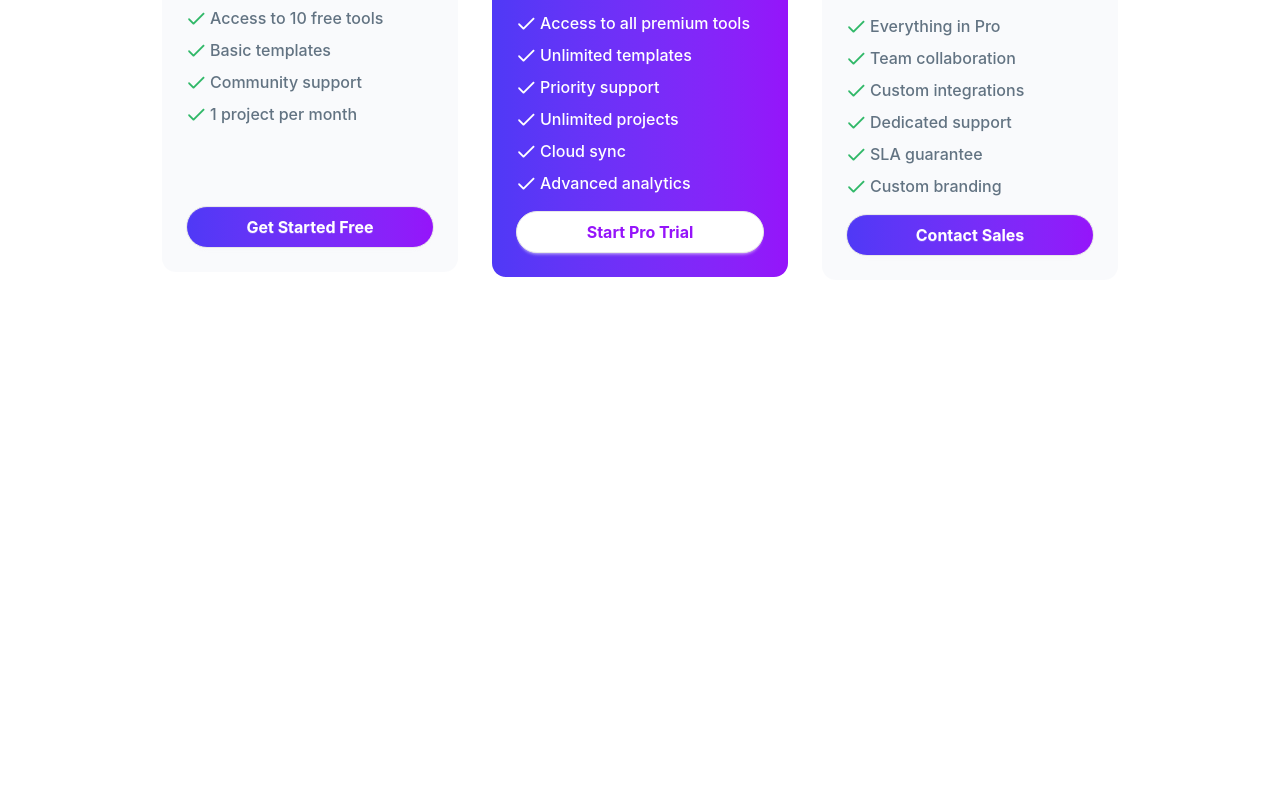
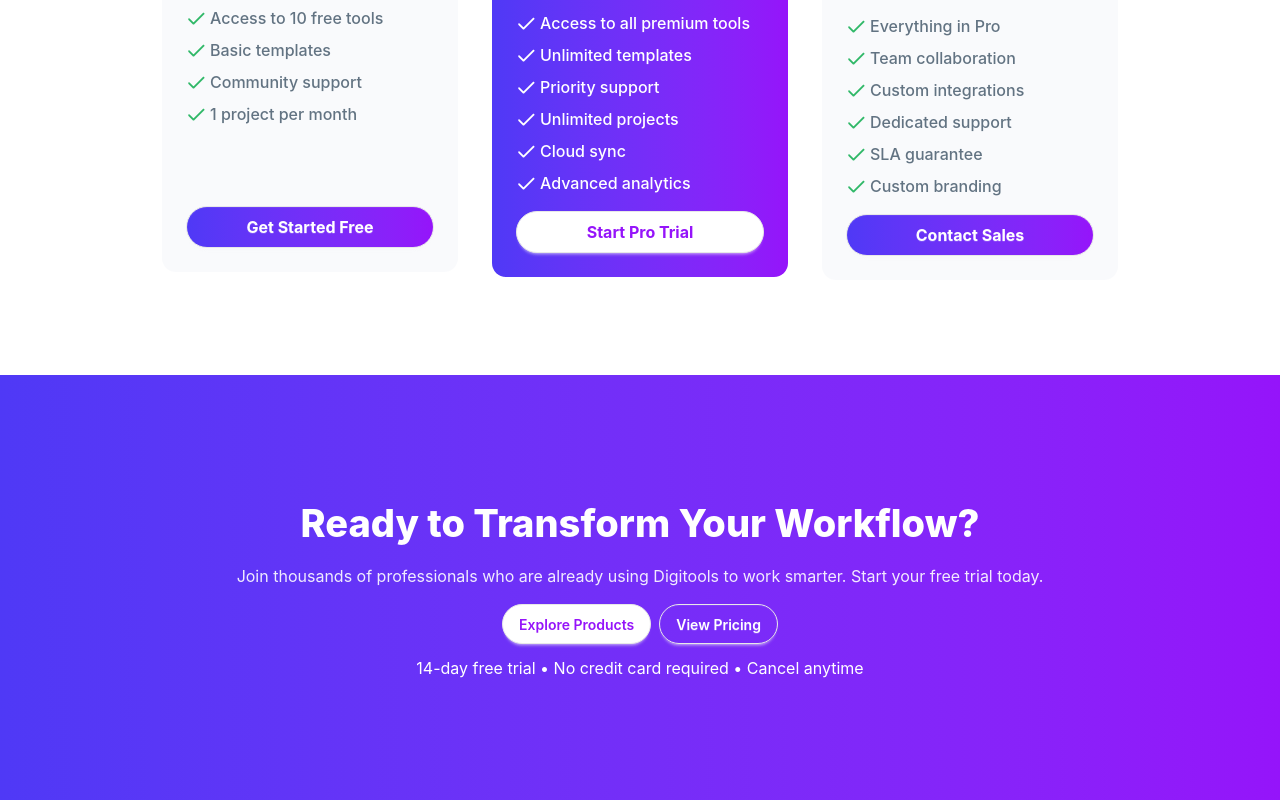
Before and after one commit to abdul-korim-web/disitools, a React (Vite) app: page / in a window 1280 px wide. Shown: the part 4807-5607 px from the top of the page. Before the commit the page ends 5182 px from the top, so only its background shows below. Built offline with nearby package versions, Linux system fonts and the light colour scheme.

Commit message:
warkflow section added

```diff
--- /dev/null
+++ b/src/Components/Workflow.jsx
@@ -0,0 +1,22 @@
+import React from "react";
+
+const Workflow = () => {
+  return (
+    <div className="bg-gradient-to-r from-[#4F39F6] to-[#9514FA] py-10 px-5 flex flex-col justify-center items-center md:py-[120px]">
+      <h2 className="text-white font-extrabold text-[18px] text-center md:text-[38px] ">
+        Ready to Transform Your Workflow?
+      </h2>
+      <p className="mt-3 text-center text-white/90 ">
+        Join thousands of professionals who are already using Digitools to work
+        smarter. Start your free trial today.
+      </p>
+      <div className="mt-4 flex  justify-center items-center space-x-2    ">
+        <button className="btn bg-white py-3 px-4 rounded-full text-[#9514FA]   ">Explore Products</button>
+        <button className="btn bg-transparent text-white py-3 px-4 rounded-full    ">View Pricing</button>
+      </div>
+      <h2 className="mt-3 text-white text-center">14-day free trial • No credit card required • Cancel anytime</h2>
+    </div>
+  );
+};
+
+export default Workflow;
--- a/src/HomeLayout/HomeLayout.jsx
+++ b/src/HomeLayout/HomeLayout.jsx
@@ -4,6 +4,7 @@
 import Tools from '../Components/Tools';
 import Guite from '../Components/Guite';
 import Priceing from './../Components/Priceing';
+import Workflow from '../Components/Workflow';
 
 const HomeLayout = () => {
     return (
@@ -13,6 +14,7 @@
             <Tools/>
             <Guite/>
             <Priceing/>
+            <Workflow/>
         </div>
     );
 }
```
